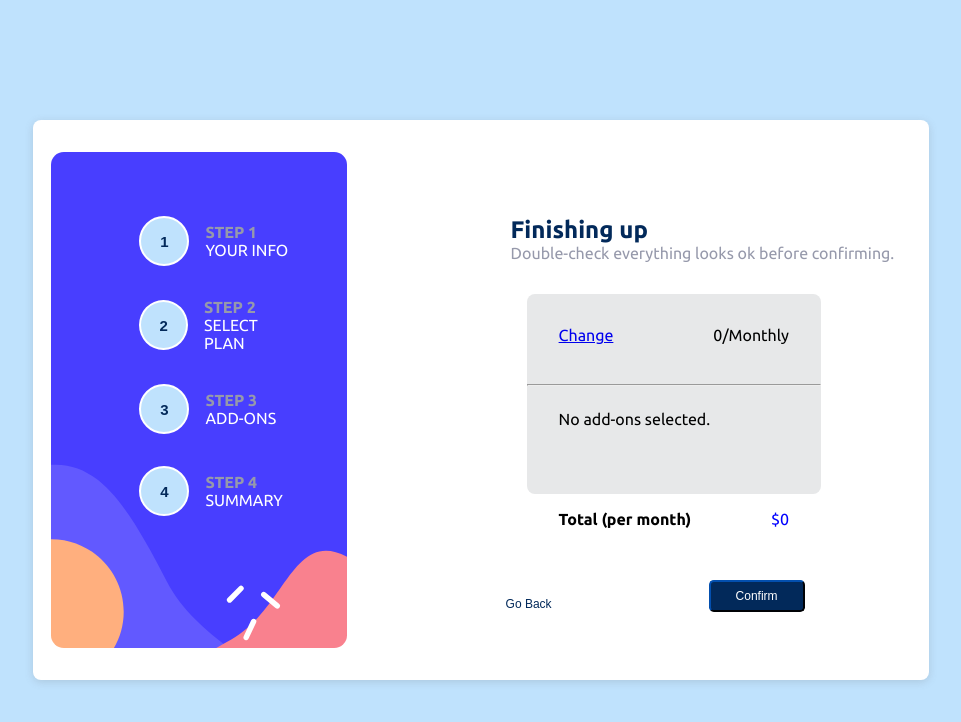
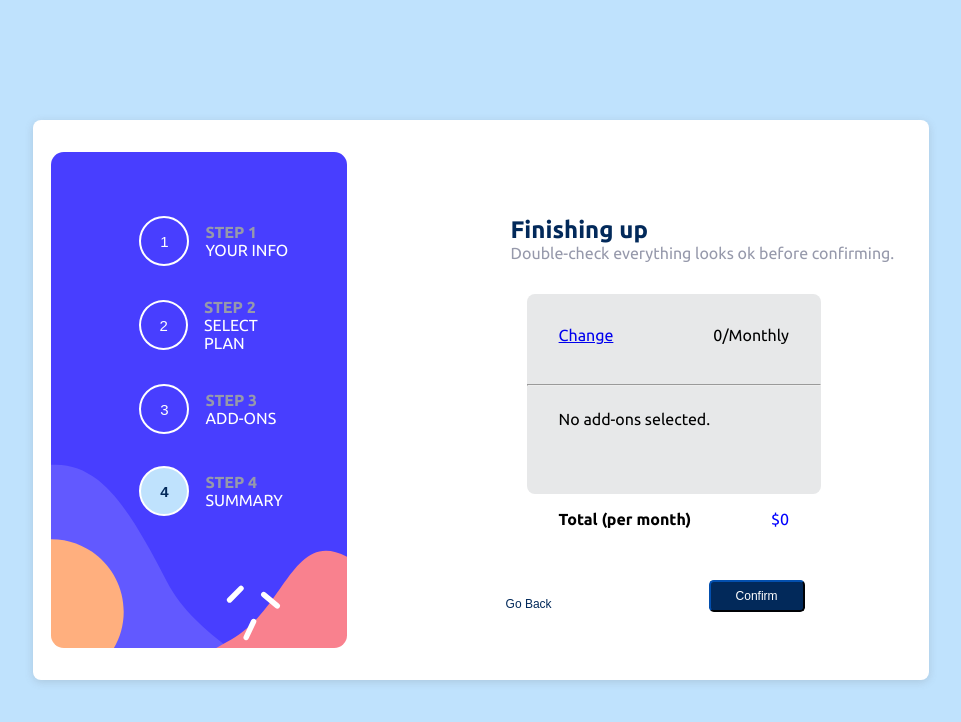
Before and after one commit to mnavai/multistepsform-reactapp, a React (Create React App) app: page /summary in a window 1280 px wide. Shown: the top 722 px of the page, without its empty margins (159-1120 px from the left). Built offline with nearby package versions, Linux system fonts and the light colour scheme.

Commit message:
added confetti

```diff
--- a/src/components/Sidebar/Sidebar.jsx
+++ b/src/components/Sidebar/Sidebar.jsx
@@ -1,15 +1,15 @@
 
 import SidebarLink from "../SidebarLink/SidebarLink";
 import "./Sidebar.css";
-const Sidebar = () => {
+const Sidebar = ({ currentStep }) => {
     return(
         <header className="nav-header">
             <nav className="side-nav">
                 <ul>
-                    <SidebarLink  step="1" text="YOUR INFO" />
-                    <SidebarLink  step="2" text="SELECT PLAN" />
-                    <SidebarLink  step="3" text="ADD-ONS" />
-                    <SidebarLink  step="4" text="SUMMARY" />
+                    <SidebarLink  step="1" text="YOUR INFO" currentStep={currentStep} />
+                    <SidebarLink  step="2" text="SELECT PLAN" currentStep={currentStep} />
+                    <SidebarLink  step="3" text="ADD-ONS" currentStep={currentStep} />
+                    <SidebarLink  step="4" text="SUMMARY" currentStep={currentStep} />
                 </ul>
             </nav>
         </header>
--- a/src/components/SidebarLink/SidebarLink.css
+++ b/src/components/SidebarLink/SidebarLink.css
@@ -32,6 +32,7 @@
     color: hsl(213, 96%, 18%);
     font-weight: bold;
 }
+
 .nav-heading{
     color: hsl(231, 11%, 63%);
 }
--- a/src/components/SidebarLink/SidebarLink.jsx
+++ b/src/components/SidebarLink/SidebarLink.jsx
@@ -1,8 +1,9 @@
 import './SidebarLink.css';
-const SidebarLink = ({step, text}) => {
+const SidebarLink = ({step, text, currentStep}) => {
+    const isActive = step === currentStep;
     return(
             <li className="list-items">
-                <div className="circle-icon active">
+                <div className={`circle-icon ${isActive ? 'active' : ''}`}>
                     <span>
                         {step}
                     </span>
--- a/src/pages/AddOns.js
+++ b/src/pages/AddOns.js
@@ -26,7 +26,7 @@ const AddOns = () => {
 
     return (
         <AppLayout>
-          <Sidebar />
+          <Sidebar currentStep="3" />
           <MainWrapper>
             <HeadingGroup heading="Pick add-ons" ptag="Add-ons help enhance your gaming experience." />
             <div id="form" className="form-class">
--- a/src/pages/SelectPlan.js
+++ b/src/pages/SelectPlan.js
@@ -21,7 +21,7 @@ const SelectPlan = () => {
     };
     return(
         <AppLayout>
-            <Slidebar />
+            <Slidebar currentStep="2" />
             <MainWrapper>
                 <HeadingGroup heading="Select your plan" ptag="You have the option monthly or yearly billing." />
                 <div id="form" className="form-class">
--- a/src/pages/Summary.js
+++ b/src/pages/Summary.js
@@ -16,7 +16,7 @@ const Summary = () => {
 
     return (
         <AppLayout>
-            <Sidebar />
+            <Sidebar currentStep="4" />
             <MainWrapper>
                 <HeadingGroup
                         heading="Finishing up"
--- a/src/pages/ThankYou.js
+++ b/src/pages/ThankYou.js
@@ -12,7 +12,7 @@ const Summary = () => {
     const { width, height } = useWindowSize();
     return (
         <AppLayout>
-            <Sidebar />
+            <Sidebar currentStep="5" />
             <MainWrapper>
                 <div id="form" className="form-class">
                     <div className="finalmessage-container">
--- a/src/pages/YourInfo.js
+++ b/src/pages/YourInfo.js
@@ -7,7 +7,7 @@ import MainWrapper from "../components/MainWrapper/MainWrapper";
 const YourInfo = () => {
     return(
         <AppLayout>
-            <Sidebar />
+            <Sidebar currentStep="1" />
             <MainWrapper>
                 <HeadingGroup heading="Personal Info" ptag="Please provide your name, email address, and phone number." />
                 <div id="form" className="form-class">
```
